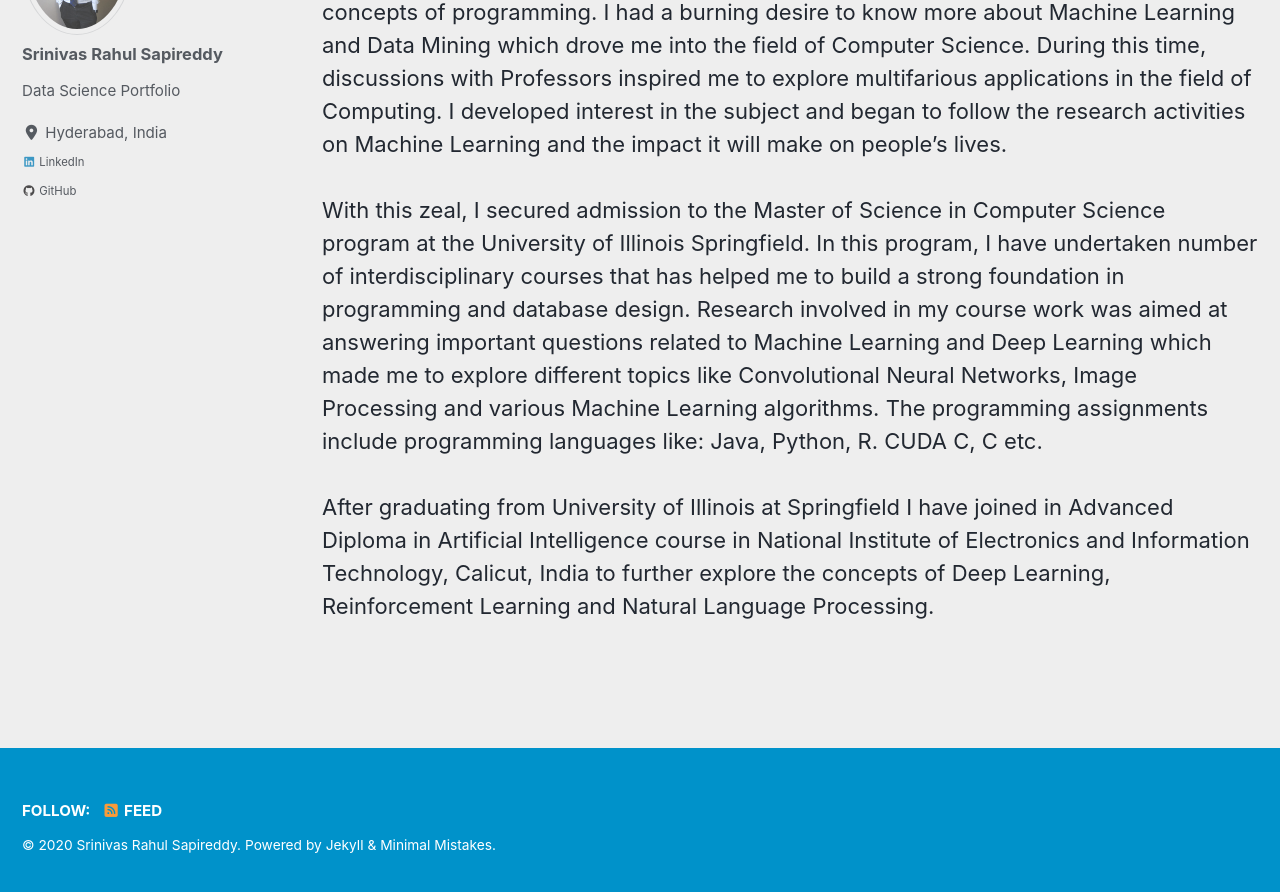
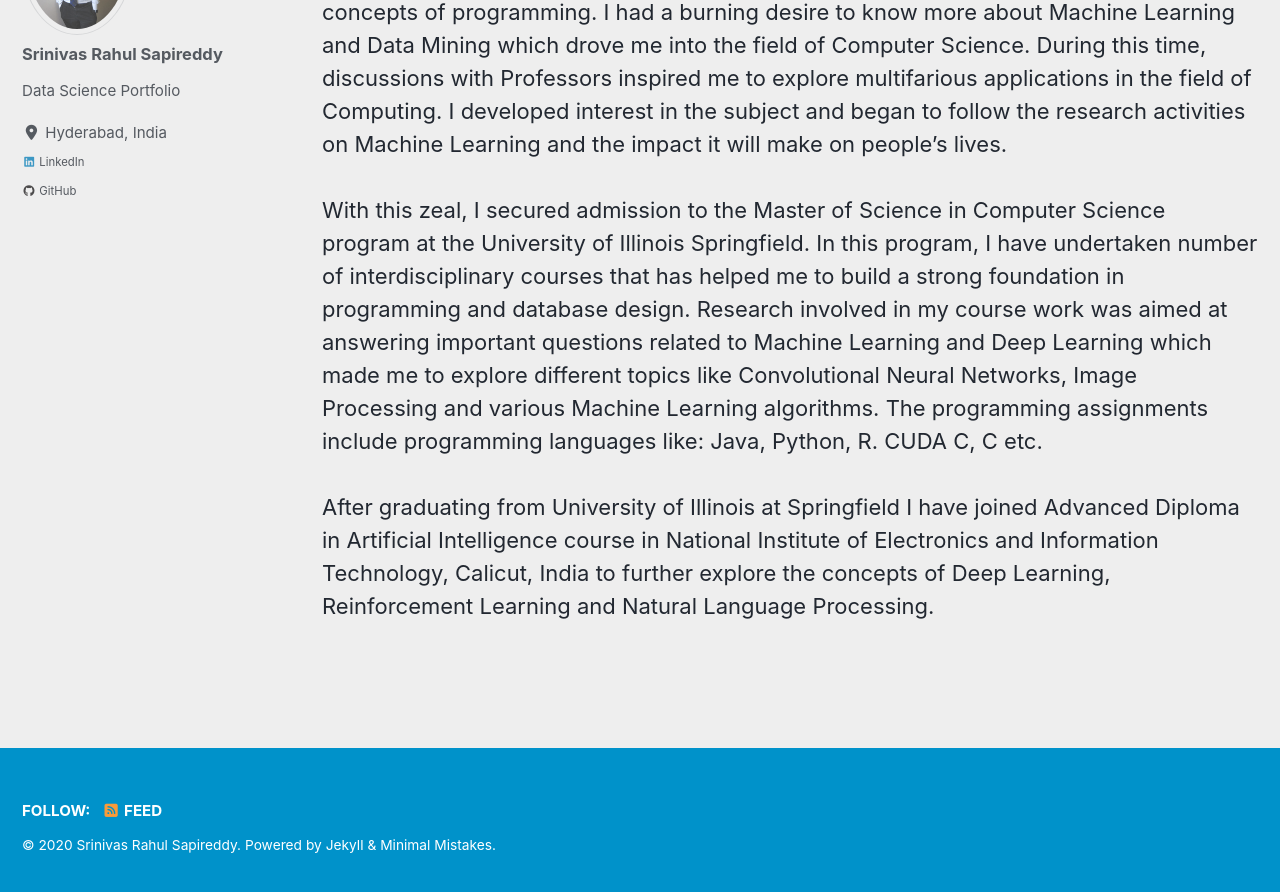
Before and after one commit to srsapireddy/srsapireddy.github.io, a Jekyll site: the page built from _pages/about.md, in a window 1280 px wide and 900 px high, scrolled down 1102 px. Shown: the top 892 px of the window. Built offline with Jekyll 4.4.1, drawn with Linux system fonts in a browser that asks for light colours; cached includes are drawn as plain includes; nearby versions of some CDN libraries.

Commit message:
new gith

```diff
--- a/_pages/about.md
+++ b/_pages/about.md
@@ -12,4 +12,4 @@
 <br><br>
 With this zeal, I secured admission to the Master of Science in Computer Science program at the University of Illinois Springfield. In this program, I have undertaken number of interdisciplinary courses that has helped me to build a strong foundation in programming and database design. Research involved in my course work was aimed at answering important questions related to Machine Learning and Deep Learning which made me to explore different topics like Convolutional Neural Networks, Image Processing and various Machine Learning algorithms. The programming assignments include programming languages like: Java, Python, R. CUDA C, C etc.
 <br><br>
-After graduating from University of Illinois at Springfield I have joined in Advanced Diploma in Artificial Intelligence course in National Institute of Electronics and Information Technology, Calicut, India to further explore the concepts of Deep Learning, Reinforcement Learning and Natural Language Processing.
+After graduating from University of Illinois at Springfield I have joined Advanced Diploma in Artificial Intelligence course in National Institute of Electronics and Information Technology, Calicut, India to further explore the concepts of Deep Learning, Reinforcement Learning and Natural Language Processing.
--- a/_sass/minimal-mistakes/_variables.scss
+++ b/_sass/minimal-mistakes/_variables.scss
@@ -34,14 +34,14 @@
 $caption-font-family: $serif !default;
 
 /* type scale */
-$type-size-1: 1.953em !default; // ~39.056px
-$type-size-2: 1.563em !default; // ~31.248px
-$type-size-3: 1.25em !default; // ~25.008px
-$type-size-4: 1em !default; // ~20px
-$type-size-5: 0.75em !default; // ~16px
-$type-size-6: 0.6875em !default; // ~12px
-$type-size-7: 0.625em !default; // ~11px
-$type-size-8: 0.425em !default; // ~10px
+$type-size-1: 1.953em; // ~39.056px
+$type-size-2: 1.563em; // ~31.248px
+$type-size-3: 1.25em; // ~25.008px
+$type-size-4: 1em; // ~20px
+$type-size-5: 0.75em; // ~16px
+$type-size-6: 0.6875em; // ~12px
+$type-size-7: 0.625em; // ~11px
+$type-size-8: 0.425em; // ~10px
 
 /*
    Colors
```
